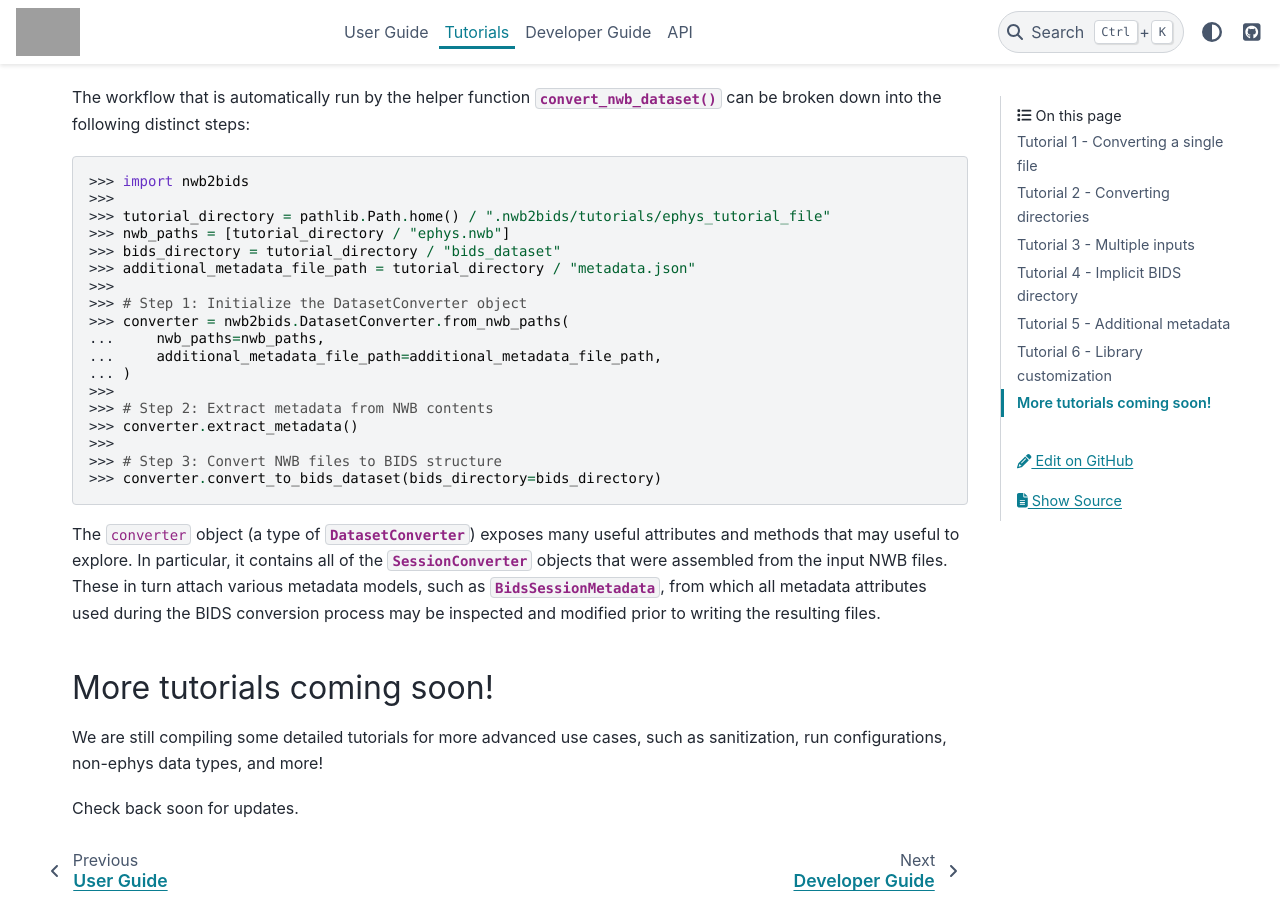
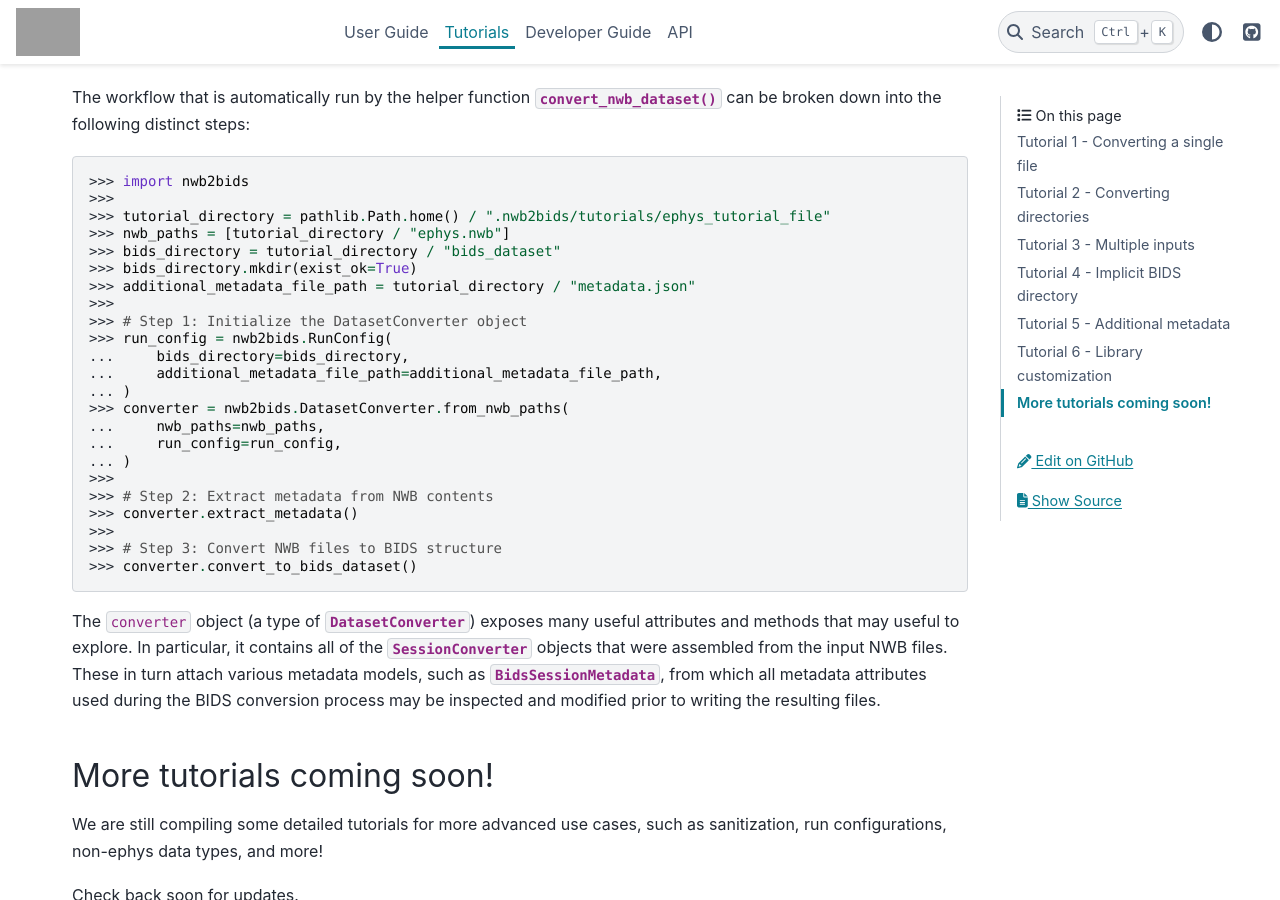
Before and after one commit to con/nwb2bids, a Sphinx documentation site: the page built from docs/tutorials.rst, in a window 1280 px wide and 900 px high, scrolled down 7183 px. Built offline with Sphinx 7.4.7 and the PyData theme 0.15.4, drawn with Linux system fonts in a browser that asks for light colours; pages that are not in the unit, such as notebooks, are missing from menus; grey boxes are pictures that could not be loaded.

Commit message:
Update tutorials for RunConfig signature changes

```diff
--- a/docs/tutorials.rst
+++ b/docs/tutorials.rst
@@ -115,10 +115,12 @@ Now that we have an NWB file, we can convert it to BIDS using the following comm
             >>> tutorial_directory = pathlib.Path.home() / ".nwb2bids/tutorials/ephys_tutorial_file"
             >>> nwb_paths = [tutorial_directory / "ephys.nwb"]
             >>> bids_directory = tutorial_directory / "bids_dataset"
+            >>> bids_directory.mkdir(exist_ok=True)
             >>>
+            >>> run_config = nwb2bids.RunConfig(bids_directory=bids_directory)
             >>> notifications = nwb2bids.convert_nwb_dataset(
             ...     nwb_paths=nwb_paths,
-            ...     bids_directory=bids_directory,
+            ...     run_config=run_config,
             ... )
 
 Notice how we explicitly specified the output BIDS directory in the previous step. We will cover the implicit
@@ -236,10 +238,12 @@ Now, to convert only the subset of files under `some_sessions/` to BIDS, we can
             >>> tutorial_directory = pathlib.Path.home() / ".nwb2bids/tutorials/ephys_tutorial_dataset"
             >>> nwb_paths = [tutorial_directory / "some_sessions"]
             >>> bids_directory = tutorial_directory / "some_sessions_bids_dataset"
+            >>> bids_directory.mkdir(exist_ok=True)
             >>>
+            >>> run_config = nwb2bids.RunConfig(bids_directory=bids_directory)
             >>> notifications = nwb2bids.convert_nwb_dataset(
             ...     nwb_paths=nwb_paths,
-            ...     bids_directory=bids_directory,
+            ...     run_config=run_config,
             ... )
 
 And our BIDS dataset should look like:
@@ -326,10 +330,12 @@ We can select which files and directories to convert like so:
             ...     tutorial_directory / "some_sessions",
             ... ]
             >>> bids_directory = tutorial_directory / "bids_dataset"
+            >>> bids_directory.mkdir(exist_ok=True)
             >>>
+            >>> run_config = nwb2bids.RunConfig(bids_directory=bids_directory)
             >>> notifications = nwb2bids.convert_nwb_dataset(
             ...     nwb_paths=nwb_paths,
-            ...     bids_directory=bids_directory,
+            ...     run_config=run_config,
             ... )
 
 Our resulting BIDS dataset should now contain all three NWB files converted to BIDS:
@@ -497,12 +503,16 @@ To include this additional metadata during conversion, we can use the following
             >>> tutorial_directory = pathlib.Path.home() / ".nwb2bids/tutorials/ephys_tutorial_file"
             >>> nwb_paths = [tutorial_directory / "ephys.nwb"]
             >>> bids_directory = tutorial_directory / "bids_dataset"
+            >>> bids_directory.mkdir(exist_ok=True)
             >>> additional_metadata_file_path = tutorial_directory / "metadata.json"
             >>>
+            >>> run_config = nwb2bids.RunConfig(
+            ...     bids_directory=bids_directory,
+            ...     additional_metadata_file_path=additional_metadata_file_path,
+            ... )
             >>> notifications = nwb2bids.convert_nwb_dataset(
             ...     nwb_paths=nwb_paths,
-            ...     bids_directory=bids_directory,
-            ...     additional_metadata_file_path=additional_metadata_file_path,
+            ...     run_config=run_config,
             ... )
 
 .. note::
@@ -529,19 +539,24 @@ broken down into the following distinct steps:
     >>> tutorial_directory = pathlib.Path.home() / ".nwb2bids/tutorials/ephys_tutorial_file"
     >>> nwb_paths = [tutorial_directory / "ephys.nwb"]
     >>> bids_directory = tutorial_directory / "bids_dataset"
+    >>> bids_directory.mkdir(exist_ok=True)
     >>> additional_metadata_file_path = tutorial_directory / "metadata.json"
     >>>
     >>> # Step 1: Initialize the DatasetConverter object
+    >>> run_config = nwb2bids.RunConfig(
+    ...     bids_directory=bids_directory,
+    ...     additional_metadata_file_path=additional_metadata_file_path,
+    ... )
     >>> converter = nwb2bids.DatasetConverter.from_nwb_paths(
     ...     nwb_paths=nwb_paths,
-    ...     additional_metadata_file_path=additional_metadata_file_path,
+    ...     run_config=run_config,
     ... )
     >>>
     >>> # Step 2: Extract metadata from NWB contents
     >>> converter.extract_metadata()
     >>>
     >>> # Step 3: Convert NWB files to BIDS structure
-    >>> converter.convert_to_bids_dataset(bids_directory=bids_directory)
+    >>> converter.convert_to_bids_dataset()
 
 The ``converter`` object (a type of :class:`~nwb2bids.DatasetConverter`) exposes many useful attributes and methods
 that may useful to explore. In particular, it contains all of the :class:`~nwb2bids.SessionConverter` objects that were
```
